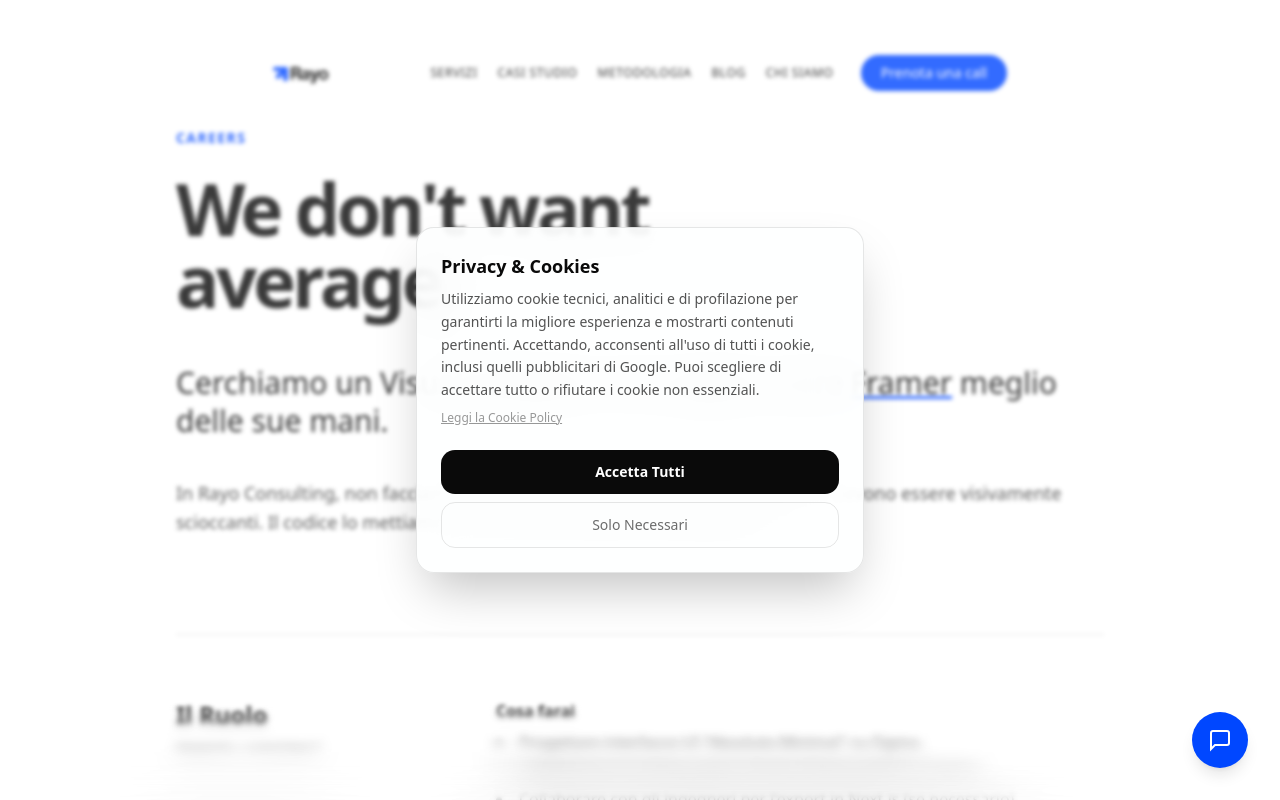
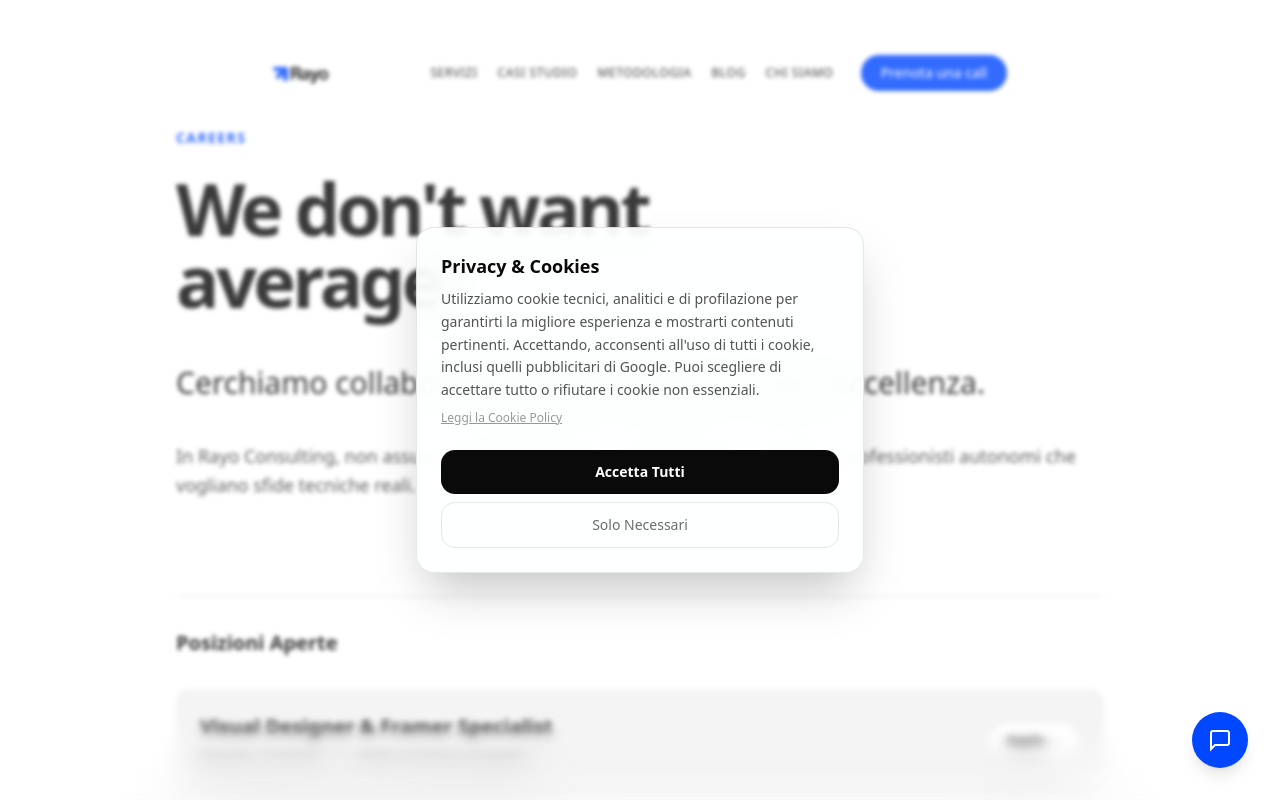
Before and after one commit to dylanpatriarchi/rayo-website, a Next.js app: page /careers in a window 1280 px wide. Shown: the top 800 px of the page. Built offline with nearby package versions, Linux system fonts and the light colour scheme.

Commit message:
feat: Add dynamic job listings and detail pages, including a new Visual Designer position, and update favicon links.

```diff
--- /dev/null
+++ b/app/careers/[slug]/page.tsx
@@ -0,0 +1,53 @@
+import { getPost, getAllPosts } from "@/utils/mdx";
+import { notFound } from "next/navigation";
+import ReactMarkdown from "react-markdown";
+
+export const dynamicParams = false;
+
+export async function generateStaticParams() {
+    const posts = getAllPosts("jobs");
+    return posts.map((post) => ({
+        slug: post.slug,
+    }));
+}
+
+export async function generateMetadata({ params }: { params: Promise<{ slug: string }> }) {
+    const { slug } = await params;
+    const post = getPost("jobs", slug);
+    if (!post) return;
+    return {
+        title: `${post.metadata.title} | Rayo Careers`,
+        description: post.metadata.summary,
+    };
+}
+
+export default async function JobPage({ params }: { params: Promise<{ slug: string }> }) {
+    const { slug } = await params;
+    const post = getPost("jobs", slug);
+
+    if (!post) {
+        notFound();
+    }
+
+    return (
+        <article className="pt-32 pb-24 px-6 md:px-12 max-w-4xl mx-auto min-h-screen">
+            <header className="mb-16">
+                <div className="flex flex-wrap gap-4 mb-6 text-sm font-medium tracking-wide opacity-60">
+                    <span className="uppercase">{post.metadata.type}</span>
+                    <span>•</span>
+                    <span>{post.metadata.rate}</span>
+                </div>
+                <h1 className="text-4xl md:text-6xl font-bold tracking-tighter leading-none mb-8">
+                    {post.metadata.title}
+                </h1>
+                <p className="text-xl md:text-2xl font-light text-foreground/70 leading-relaxed max-w-2xl">
+                    {post.metadata.summary}
+                </p>
+            </header>
+
+            <div className="prose prose-lg prose-neutral dark:prose-invert max-w-none font-light prose-headings:font-bold prose-headings:tracking-tight prose-a:text-primary prose-a:no-underline hover:prose-a:underline">
+                <ReactMarkdown>{post.content}</ReactMarkdown>
+            </div>
+        </article>
+    );
+}
--- a/app/careers/page.tsx
+++ b/app/careers/page.tsx
@@ -1,9 +1,14 @@
+import Link from "next/link";
+import { getAllPosts } from "@/utils/mdx";
+
 export const metadata = {
     title: "Lavora con noi | Rayo Consulting",
-    description: "Cerchiamo un Visual Designer & Framer Specialist.",
+    description: "Posizioni aperte e opportunità di carriera.",
 };
 
 export default function CareersPage() {
+    const jobs = getAllPosts("jobs");
+
     return (
         <main className="pt-32 pb-24 px-6 md:px-12 max-w-5xl mx-auto min-h-screen">
             <h1 className="text-sm font-bold uppercase tracking-widest text-primary mb-6">
@@ -16,63 +21,59 @@ export default function CareersPage() {
 
             <div className="prose prose-lg prose-neutral dark:prose-invert font-light text-foreground/80 max-w-none leading-relaxed mb-24">
                 <p className="text-2xl md:text-3xl text-foreground !font-light leading-tight">
-                    Cerchiamo un Visual Designer che sappia usare <span className="underline decoration-primary">Framer</span> meglio delle sue mani.
+                    Cerchiamo collaboratori B2B (P.IVA) per creare eccellenza.
                 </p>
                 <p>
-                    In Rayo Consulting, non facciamo siti web. Costruiamo esperienze digitali
-                    che devono essere visivamente scioccanti. Il codice lo mettiamo noi, tu metti
-                    la visione e l&apos;interazione.
+                    In Rayo Consulting, non assumiamo dipendenti per riempire sedie.
+                    Cerchiamo professionisti autonomi che vogliano sfide tecniche reali.
                 </p>
             </div>
 
-            <div className="border-t border-b border-foreground/10 divide-y divide-foreground/10">
-                <div className="py-12 md:py-16">
-                    <div className="grid grid-cols-1 md:grid-cols-3 gap-8">
-                        <div className="md:col-span-1">
-                            <h3 className="text-2xl font-bold">Il Ruolo</h3>
-                            <div className="mt-2 text-sm uppercase tracking-wide opacity-50">
-                                Remote / Contract
+            <div className="border-t border-foreground/10">
+                <h3 className="py-8 text-xl font-bold">Posizioni Aperte</h3>
+                <div className="grid grid-cols-1 gap-4">
+                    {jobs.map((job) => (
+                        <Link
+                            key={job.slug}
+                            href={`/careers/${job.slug}`}
+                            className="group flex flex-col md:flex-row justify-between items-start md:items-center p-6 bg-foreground/5 rounded-xl hover:bg-foreground/10 transition-colors"
+                        >
+                            <div>
+                                <h4 className="text-xl font-bold group-hover:text-primary transition-colors">
+                                    {job.metadata.title}
+                                </h4>
+                                <div className="flex gap-4 mt-2 text-sm opacity-60">
+                                    <span>{job.metadata.type}</span>
+                                    <span>•</span>
+                                    <span>{job.metadata.rate}</span>
+                                </div>
                             </div>
+                            <div className="mt-4 md:mt-0 px-4 py-2 bg-background rounded-full text-sm font-bold border border-foreground/10 group-hover:border-primary/50 transition-colors">
+                                Apply &rarr;
+                            </div>
+                        </Link>
+                    ))}
+
+                    {jobs.length === 0 && (
+                        <div className="py-12 text-center opacity-50">
+                            Nessuna posizione aperta al momento.
                         </div>
-                        <div className="md:col-span-2 space-y-8">
-                            <div>
-                                <h4 className="font-bold mb-2">Cosa farai</h4>
-                                <ul className="list-disc list-inside space-y-1 opacity-70">
-                                    <li>Progettare interfacce UI "Absolute Minimal" su Figma.</li>
-                                    <li>
-                                        Implementare landing page animate direttamente su Framer.
-                                    </li>
-                                    <li>
-                                        Collaborare con gli ingegneri per l&apos;export in Next.js (se necessario).
-                                    </li>
-                                    <li>Curare le micro-interazioni e le transizioni GSAP/Motion.</li>
-                                </ul>
-                            </div>
-                            <div>
-                                <h4 className="font-bold mb-2">Chi sei</h4>
-                                <ul className="list-disc list-inside space-y-1 opacity-70">
-                                    <li>Hai un portfolio Framer che fa paura.</li>
-                                    <li>Odi i template standard.</li>
-                                    <li>Capisci la tipografia svizzera e l&apos;uso dello spazio bianco.</li>
-                                    <li>Non hai bisogno di micromanagement.</li>
-                                </ul>
-                            </div>
-                        </div>
-                    </div>
+                    )}
                 </div>
             </div>
 
-            <div className="mt-24 text-center">
-                <h3 className="text-2xl font-bold mb-6">Pensi di essere tu?</h3>
+            <div className="mt-24 p-8 bg-foreground/5 rounded-2xl text-center">
+                <h3 className="text-xl font-bold mb-4">Candidatura Spontanea?</h3>
+                <p className="mb-6 opacity-70">
+                    Se pensi di poter fare la differenza ma non vedi una posizione adatta,
+                    scrivici comunque.
+                </p>
                 <a
-                    href="mailto:careers@rayo.consulting?subject=Framer Designer Application"
-                    className="inline-block bg-foreground text-background px-8 py-4 rounded-xl font-bold text-lg hover:bg-foreground/90 transition-all hover:scale-105"
+                    href="mailto:careers@rayo.consulting?subject=Spontaneous Application"
+                    className="text-primary hover:underline underline-offset-4"
                 >
-                    Invia Portfolio
+                    careers@rayo.consulting
                 </a>
-                <p className="mt-6 text-sm opacity-50">
-                    Niente CV EUROPASS. Solo link ai tuoi lavori.
-                </p>
             </div>
         </main>
     );
--- a/app/layout.tsx
+++ b/app/layout.tsx
@@ -51,6 +51,8 @@ export const metadata: Metadata = {
   },
   icons: {
     icon: "/favicon.svg",
+    shortcut: "/favicon.ico",
+    apple: "/favicon.svg",
   },
   robots: {
     index: true,
--- /dev/null
+++ b/content/jobs/visual-designer-framer.mdx
@@ -0,0 +1,34 @@
+---
+title: "Visual Designer & Framer Specialist"
+publishedAt: "2025-01-10"
+summary: "Progetta e implementa esperienze digitali ultra-minimaliste. Niente codice legacy, solo Framer e pura visione estetica."
+image: ""
+type: "Remote / Contract"
+rate: "€25/h o Forfait a progetto"
+requirements: ["Framer", "Figma", "GSAP", "No CV Europass"]
+---
+
+## Il Ruolo
+
+Cerchiamo un **Visual Designer** che non si limiti a disegnare rettangoli su Figma, ma che sappia portarli in vita.
+Il tuo playground sarà **Framer**. Se pensi che "no-code" significhi "bassa qualità", questo annuncio non fa per te.
+Noi spingiamo Framer al limite, integrando code-overrides React e animazioni complesse.
+
+## Requisiti Fondamentali (Hard Skills)
+
+- **Framer Expert**: Sai costruire siti responsivi, usare i componenti, gestire stack e grid meglio di quanto tu sappia respirare.
+- **Visual Sensitivity**: Capisci la differenza tra "bianco" e "spazio negativo". Ami la tipografia svizzera e l'assenza di orpelli inutili.
+- **Partita IVA**: Collaborazione B2B. Non assumiamo dipendenti, formiamo alleanze.
+
+## Cosa Offriamo
+
+- **Rate**: €25/ora oppure preventivi a forfait per progetto (dipende dalla complessità).
+- **Libertà Totale**: Lavori da dove vuoi. Niente orari fissi, solo scadenze rispettate.
+- **Niente Bullshit**: Niente riunioni inutili. Brief chiari -> Design -> Revisione -> Pubblicazione.
+
+## Come Candidarsi
+
+Non mandarci il CV in formato Europass. Non lo leggeremo.
+Mandaci il link al tuo **portfolio Framer** o ai tuoi ultimi lavori live.
+
+[Invia Portfolio &rarr;](mailto:careers@rayo.consulting?subject=Framer%20Designer%20Application)
--- a/utils/mdx.ts
+++ b/utils/mdx.ts
@@ -16,11 +16,11 @@ export type Post = {
     content: string;
 };
 
-export function getFiles(type: "blog" | "cases") {
+export function getFiles(type: "blog" | "cases" | "jobs") {
     return fs.readdirSync(path.join(root, "content", type));
 }
 
-export function getPost(type: "blog" | "cases", slug: string): Post | null {
+export function getPost(type: "blog" | "cases" | "jobs", slug: string): Post | null {
     try {
         const source = fs.readFileSync(
             path.join(root, "content", type, `${slug}.mdx`),
@@ -39,7 +39,7 @@ export function getPost(type: "blog" | "cases", slug: string): Post | null {
     }
 }
 
-export function getAllPosts(type: "blog" | "cases"): Post[] {
+export function getAllPosts(type: "blog" | "cases" | "jobs"): Post[] {
     const files = getFiles(type);
 
     return files.reduce((allPosts, postSlug) => {
```
